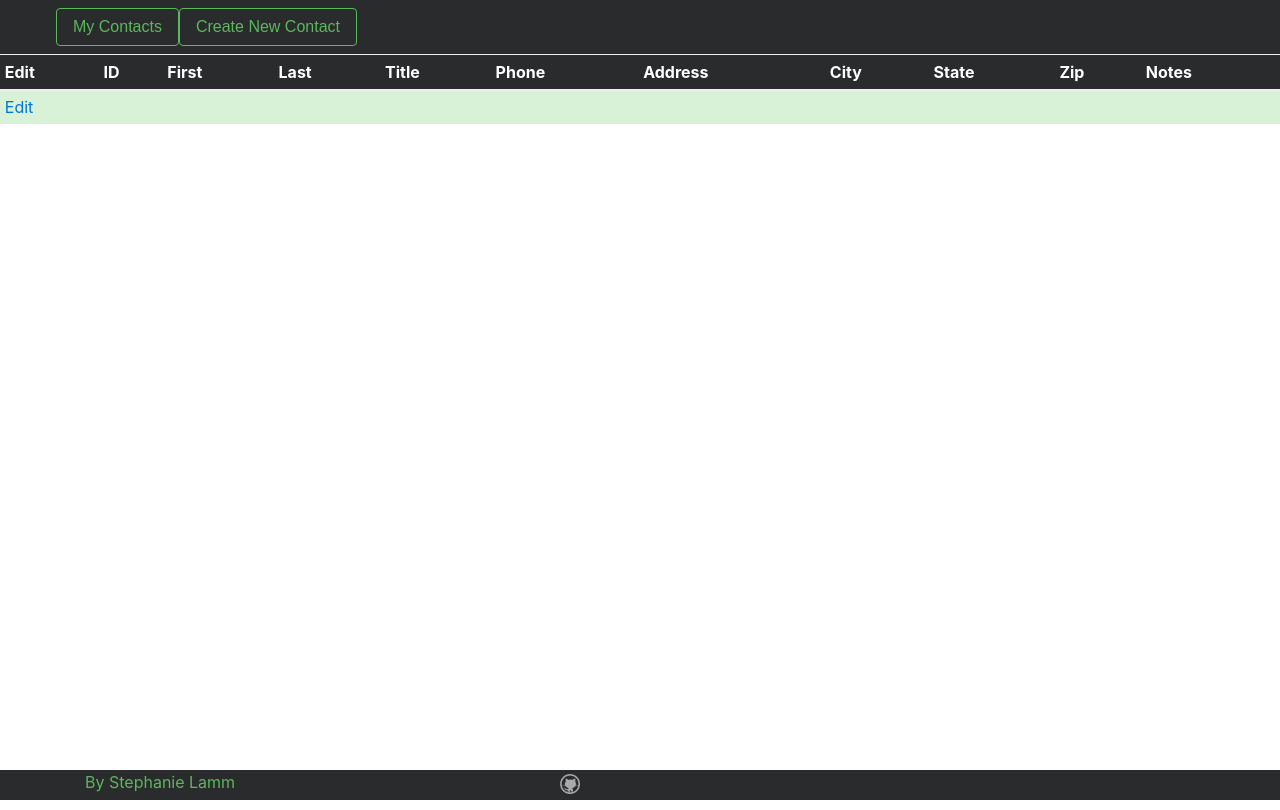
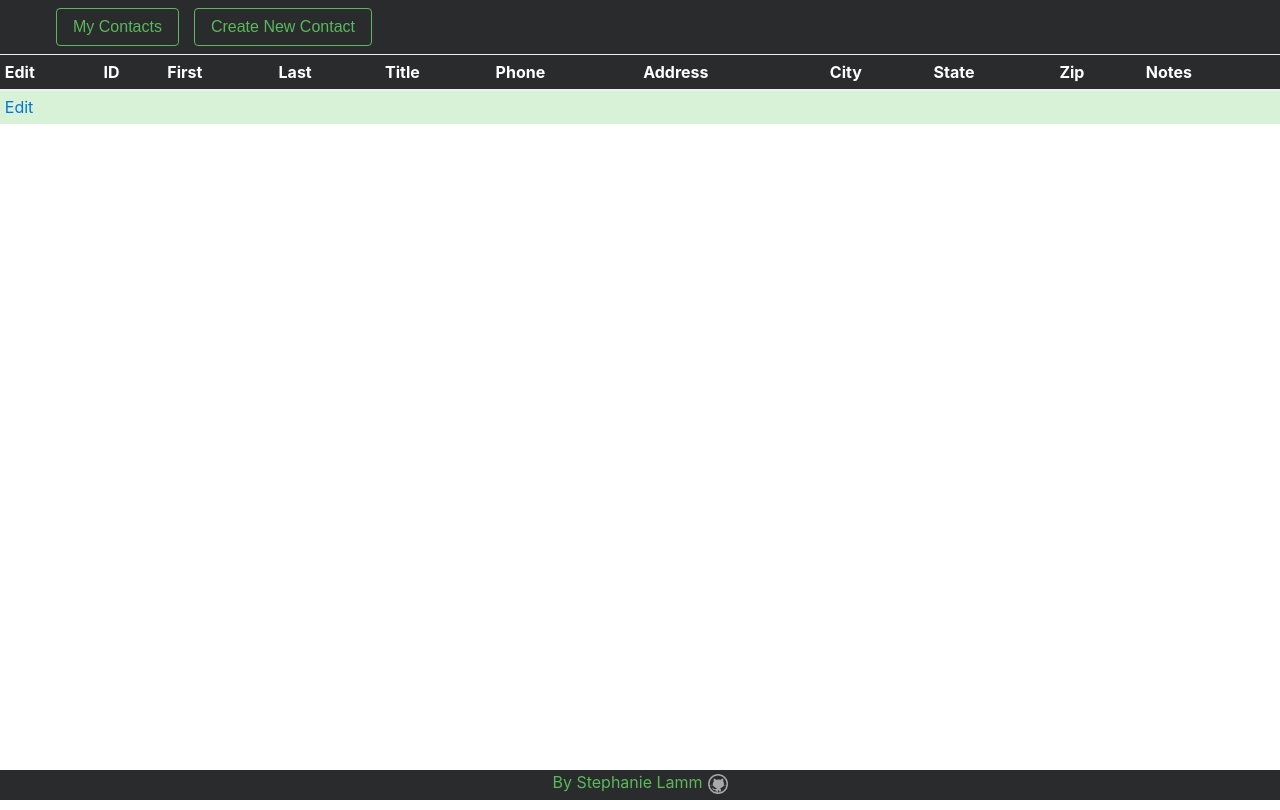
Before and after one commit to stephanielamm/contact-manager-php, a PHP site: page /index.php in a window 1280 px wide. Run offline with PHP 8.4, Linux system fonts and the light colour scheme; data that the repository does not hold is empty; some libraries are stand-ins or nearby versions.

Commit message:
Adjusting footer and header spacing.

```diff
--- a/footer.php
+++ b/footer.php
@@ -1,13 +1,9 @@
 </div>
 </body>
 <footer id="footer">
-  <div class="container">
-  <div class="row">
-      <div class="col-lg-5">
-  <p>By Stephanie Lamm</p>
-</div>
-  <div class="col-lg-5">
-    <a href="https://github.com/stephanielamm"><img border="0" alt="Github" src="static/octocat.png" width="20" height="20"></a>
+  <div class="container-fluid">
+    <div class="row justify-content-sm-center">
+  <p>By Stephanie Lamm </p><a href="https://github.com/stephanielamm"><img border="0" alt="Github" src="static/octocat.png" width="20" height="20" style="margin-left: 5px;"></a>
 </div>
 </div>
 </div>
--- a/header.php
+++ b/header.php
@@ -17,7 +17,8 @@
   <div id="wrap">
    <nav class="navbar navbar-inverse bg-inverse">
   <form class="form-inline"  style="padding-left: 40px;">
-    <a href="index.php"> <button class="btn btn-outline-success" type="button">My Contacts</button></a>
+    <a href="index.php" style="padding-right: 15px"> <button class="btn btn-outline-success" type="button">My Contacts</button></a>
+  </br>
     <a href="new.php"> <button class="btn btn-outline-success" type="button">Create New Contact</button></a>
   </form>
 </nav>
```
